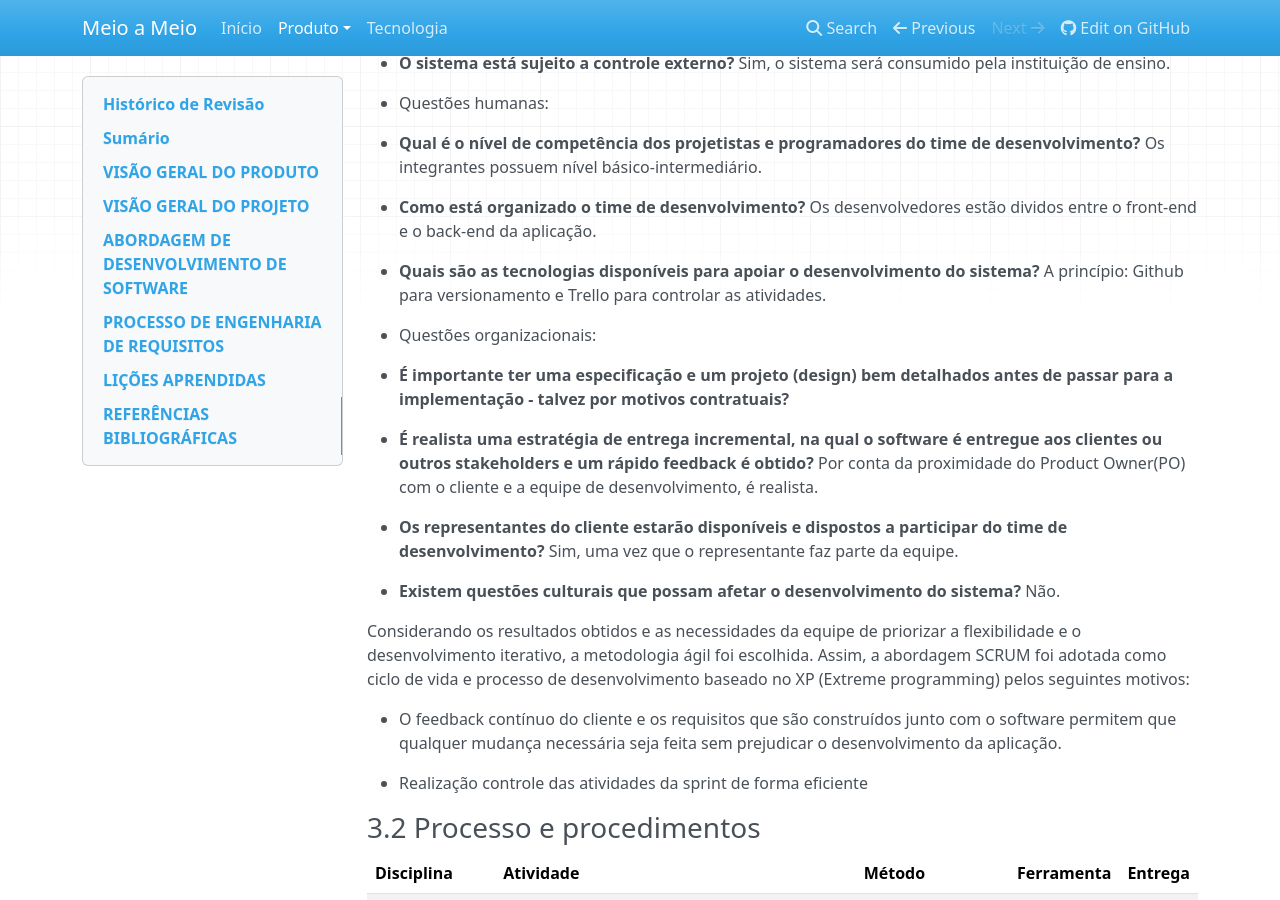
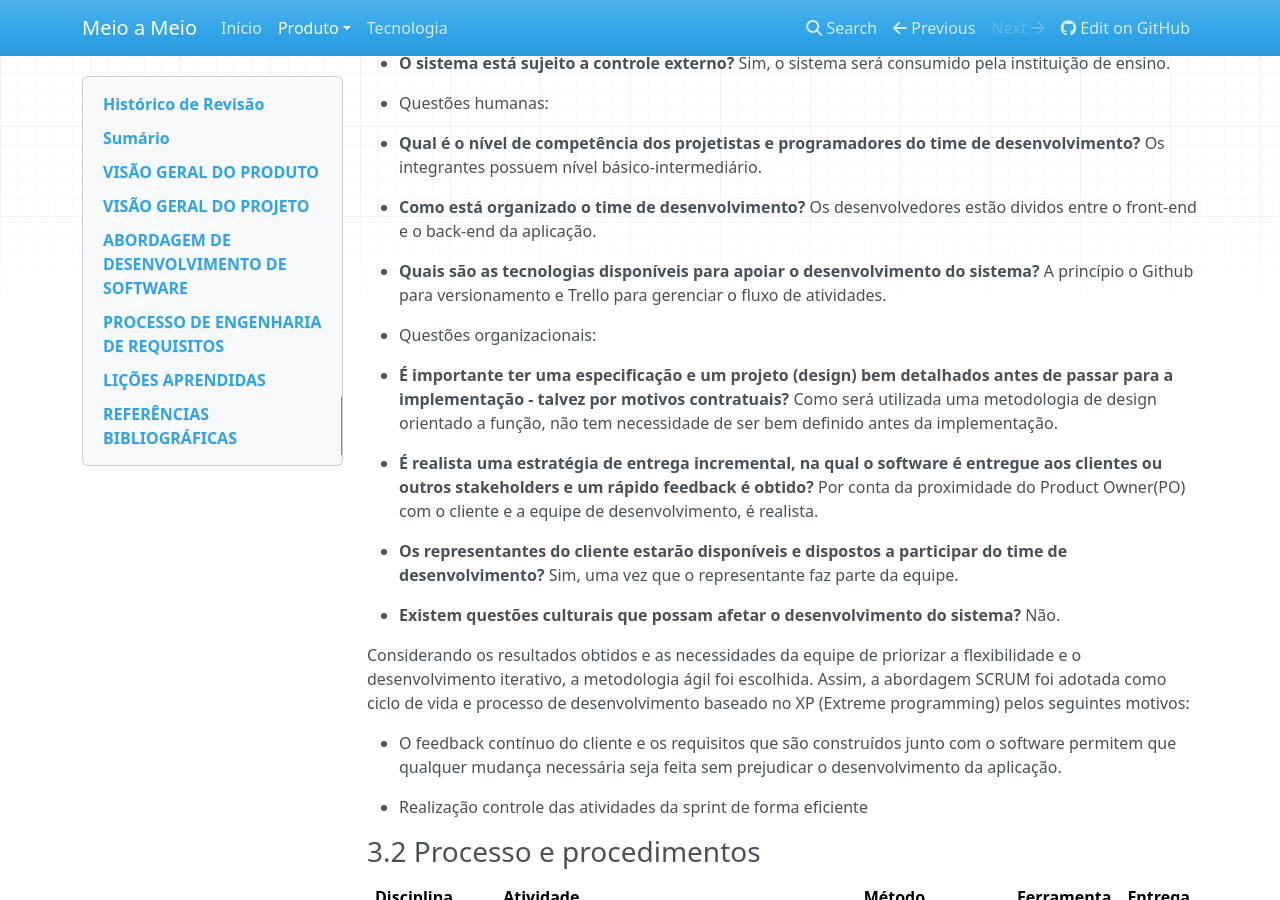
Before and after one commit to mdsreq-fga-unb/2022.1-Meio-a-Meio, an MkDocs documentation site: the page built from docs/ProductVision.md, in a window 1280 px wide and 900 px high, scrolled down 3176 px. Built offline with MkDocs 1.6.1, drawn with Linux system fonts in a browser that asks for light colours; nearby versions of some CDN libraries.

Commit message:
Update ProductVision.md

```diff
--- a/docs/ProductVision.md
+++ b/docs/ProductVision.md
@@ -125,11 +125,11 @@ Baseado na proposta do Sommerville (2018), foi respondido um conjunto de questõ
 
    - <b>Como está organizado o time de desenvolvimento?</b> Os desenvolvedores estão dividos entre o front-end e o back-end da aplicação.<br>
 
-   - <b>Quais são as tecnologias disponíveis para apoiar o desenvolvimento do sistema?</b> A princípio: Github para versionamento e Trello para controlar as atividades.
+   - <b>Quais são as tecnologias disponíveis para apoiar o desenvolvimento do sistema?</b> A princípio o Github para versionamento e Trello para gerenciar o fluxo de atividades.
 
 - Questões organizacionais:
 
-   - <b>É importante ter uma especificação e um projeto (design) bem detalhados antes de passar para a implementação - talvez por motivos contratuais?</b>
+   - <b>É importante ter uma especificação e um projeto (design) bem detalhados antes de passar para a implementação - talvez por motivos contratuais?</b> Como será utilizada uma metodologia de design orientado a função, não tem necessidade de ser bem definido antes da implementação.
 
    - <b>É realista uma estratégia de entrega incremental, na qual o software é entregue aos clientes ou outros stakeholders e um rápido feedback é obtido?</b> Por conta da proximidade do Product Owner(PO) com o cliente e a equipe de desenvolvimento, é realista.<br>
 
```
